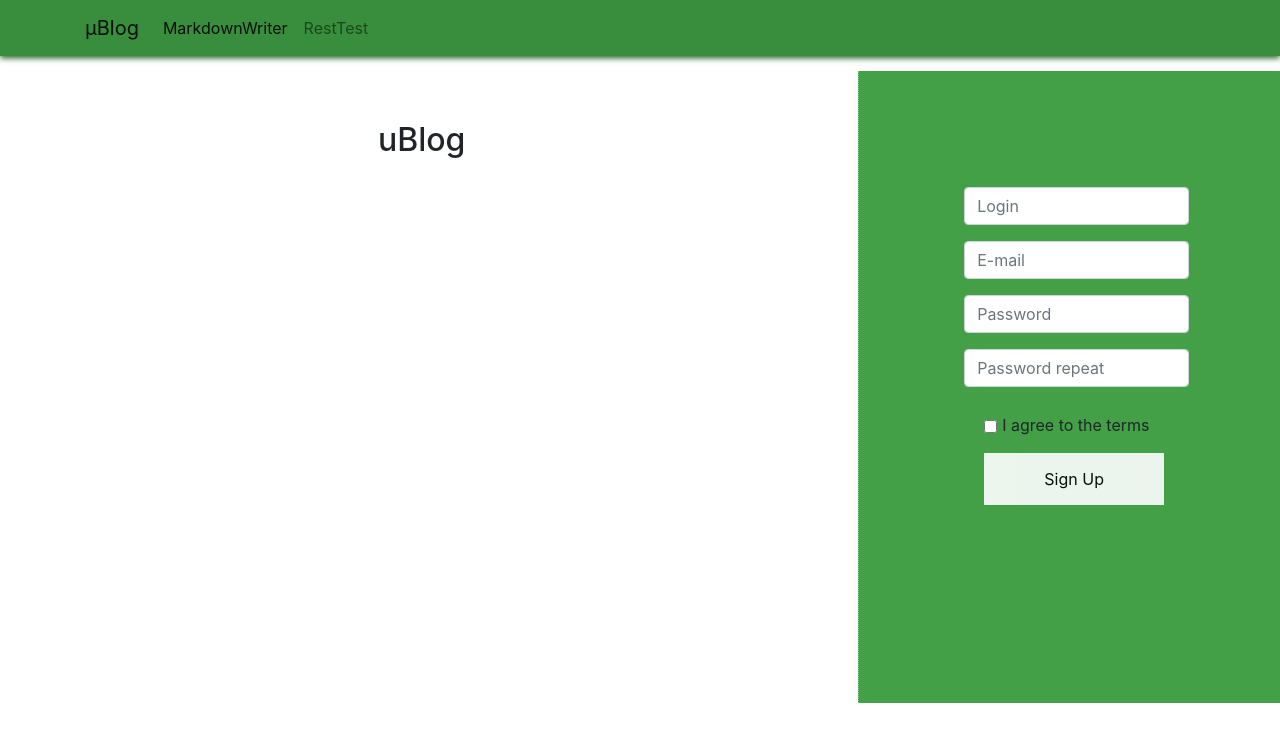
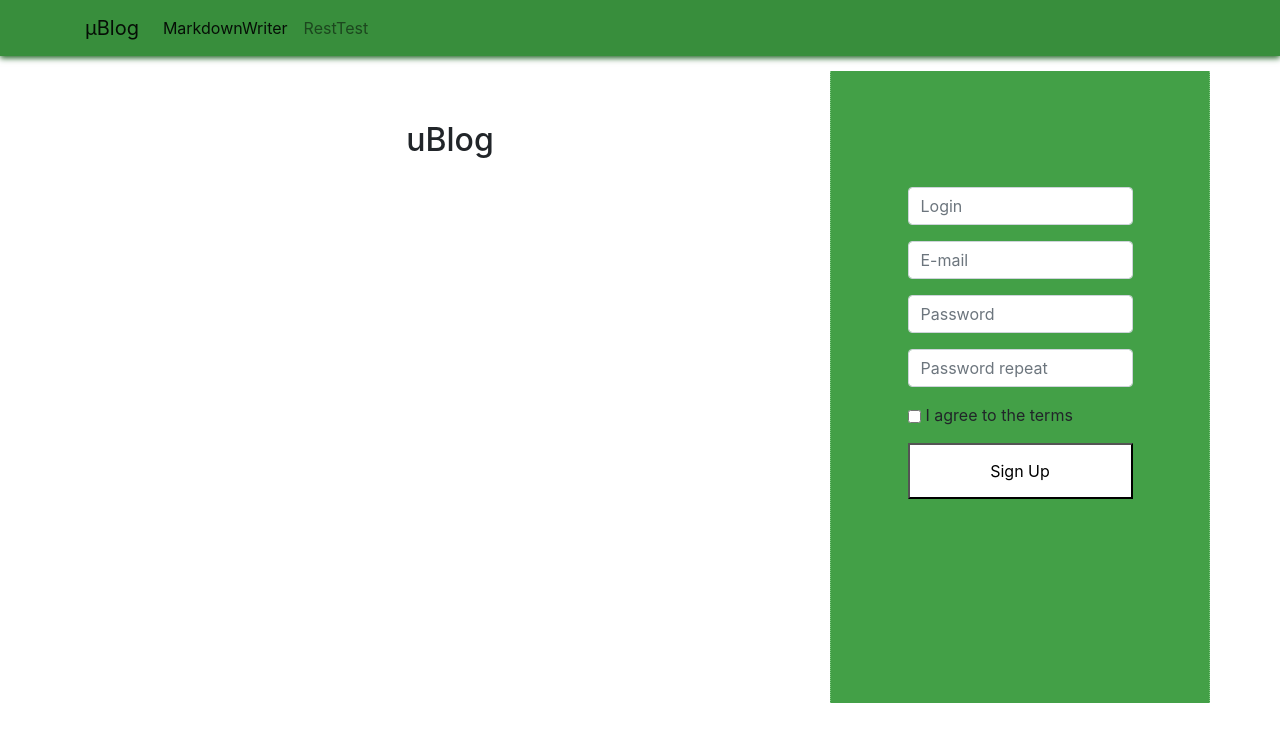
Before and after one commit to mrrain345/uBlog, a Vue app: page /#/registration in a window 1280 px wide. Shown: the top 742 px of the page. Built offline with nearby package versions, Linux system fonts and the light colour scheme.

Commit message:
refactor css, add script section

```diff
--- a/src/components/RegistrationForm.vue
+++ b/src/components/RegistrationForm.vue
@@ -1,8 +1,9 @@
 <template>
   <div>
+    <div class="container">
       <div class="row">
         <div id="terms" class="col-8">
-      <h2> uBlog </h2>
+          <h2>uBlog</h2>
         </div>
         <div id="register" class="col-4 w-100 p-3">
           <div id="registerForm">
@@ -17,8 +18,6 @@
               >
             </p>
             <p>
-
-
               <input
                 id="email"
                 class="form-control"
@@ -28,12 +27,11 @@
                 placeholder="E-mail"
               >
             </p>
-
             <p>
               <input
                 id="pass1"
                 class="form-control"
-          v-model="name"
+                v-model="pass1"
                 type="password"
                 name="pass1"
                 placeholder="Password"
@@ -43,129 +41,76 @@
               <input
                 id="pass2"
                 class="form-control"
-          v-model="name"
+                v-model="pass2"
                 type="password"
                 name="pass2"
                 placeholder="Password repeat"
               >
             </p>
-      <div class="input2">
-      <input
-        id="registrationcheckbox"
-        type="checkbox"
-        value="Akceptuje regulamin">
-        <p class="accepttext">I agree to the terms</p>
-        </div>
+              <input id="registrationcheckbox" type="checkbox" v-model="checkbox">
+              <p>I agree to the terms</p>
             <button type="submit" class="signupbtn">Sign Up</button>
           </div>
         </div>
-
       </div>
-
+    </div>
   </div>
 </template>
 
+<script>
+export default {
+	name: 'RegistrationForm',
+	data() {
+		return {
+            login: '',
+            email: '',
+            pass1: '',
+            pass2: '',
+            checkbox: ''
+		};
+	},
+	methods: {
+
+	}
+}
+</script>
 
 <style scoped>
 
-html, body {
-  height: 100%;
-}
-.input2 {
-  float: left;
-  margin-left:20px;
-  margin-right:10px;
-  margin-top:10px;
-}
 button {
+  width:100%;
   background-color: white;
   color: black;
   padding: 14px 20px;
-  border: none;
   cursor: pointer;
-  width: 80%;
-  opacity: 0.9;
-  margin-left: 20px;
+}
+.button:hover {
+  background-color: #66bb6a;
+}
+.button:active {
+  background-color: #43a047;
 }
 #terms {
   text-align: center;
-  padding:50px;
+  padding: 50px;
 }
 #registrationcheckbox {
-  float:left;
-  margin-top:7px;
-  margin-right:5px;
-
-}
-.accepttext {
-  float:left;
+  float: left;
+  margin-top: 7px;
+  margin-right: 5px;
 }
 
-#toolbar {
-  height: 48px;
-  background-color: #4caf50;
-  padding-left:5px;
+#registerForm {
+  height: 400px;
+  width: 225px;
+  margin: 100px auto;
 }
 
-#registerForm{
-  height: 400px;
-  width:225px;
-	margin: 100px auto;
-
-
-}
-
-#register{
-  height: 100%;
-	margin:0 auto;
+#register {
+  margin: 0 auto;
   background: #43a047;
   border-right: dotted 1px #81c784;
   border-left: dotted 1px #81c784;
 }
 
-
-.input {
-  float: left;
-  margin-left:20px;
-  margin-top:10px;
-  border-radius: 5px;
-}
-
-.dropdown {
-  float: left;
-  width: 96px;
-  height: 32px;
-  margin: 8px;
-  margin-right: 0;
-  text-align: center;
-  font-size: 18px;
-  line-height: 1.8;
-  font-weight: bold;
-  background-color: #81c784;
-  color: #c8e6c9;
-  transition: all 0.3s;
-}
-
-.dropdown:hover,
-.button:hover {
-  background-color: #66bb6a;
-}
-
-.dropdown:active,
-.button:active {
-  background-color: #43a047;
-}
-
-textarea {
-  height: 600px;
-  outline: none;
-  resize: none;
-  border: none;
-  border-right: dotted 1px #81c784;
-  border-left: dotted 1px #81c784;
-}
-
-.markdown {
-  border-right: dotted 1px #81c784;
-}
 </style>
```
Lines whose indentation alone changed are shown as unchanged.
